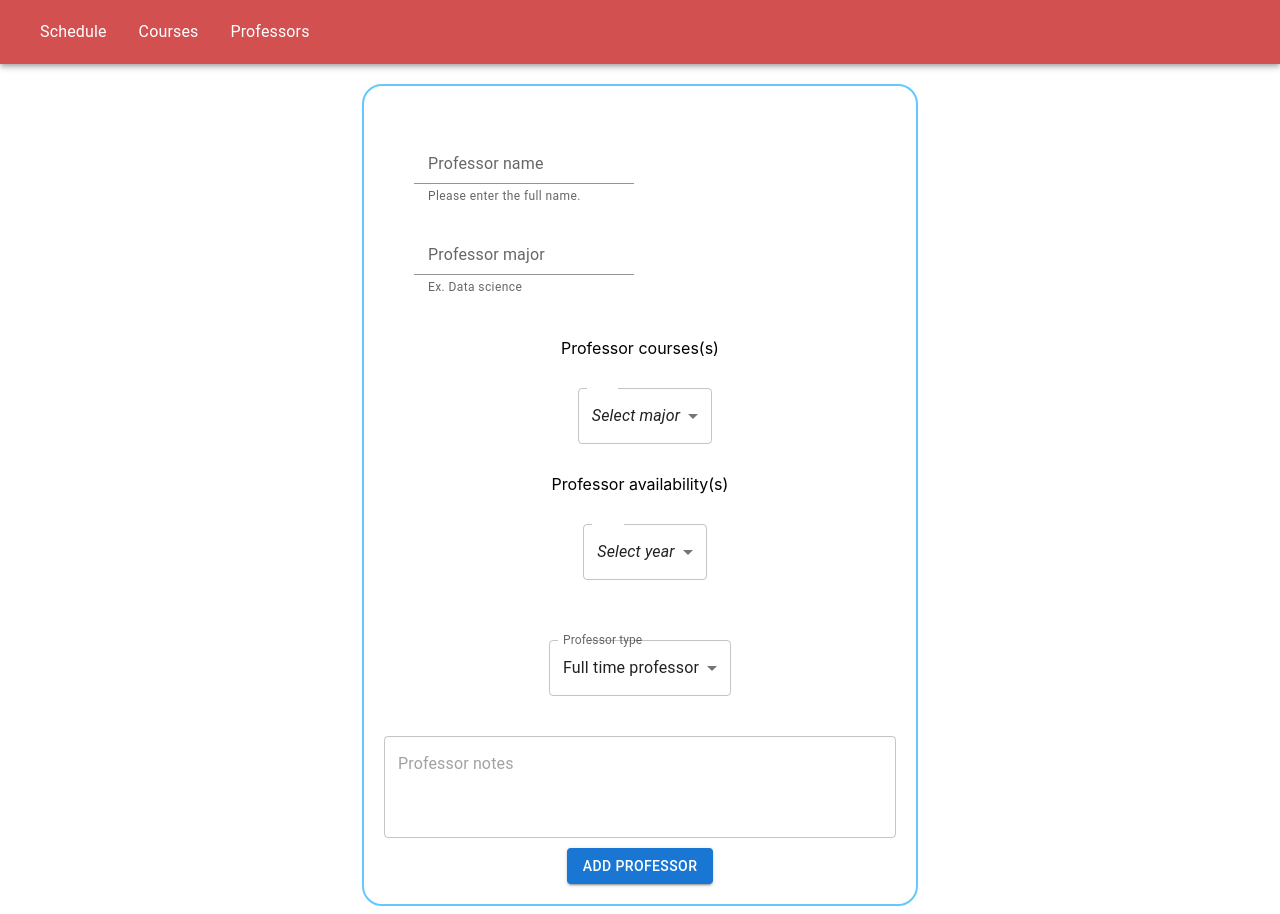
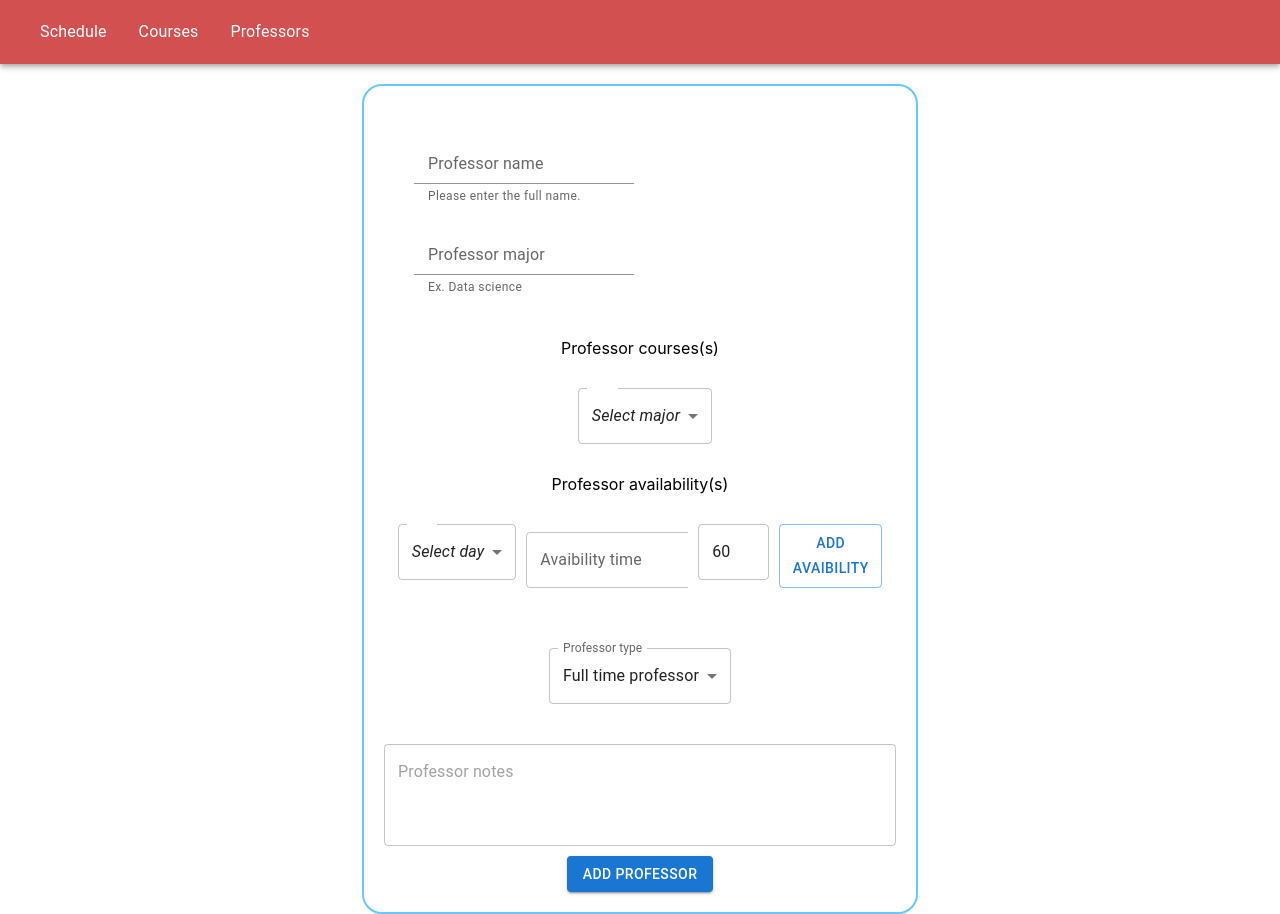
Before and after one commit to omaranBazna/schaduler, a React (Create React App) app: page /addprofessor in a window 1280 px wide. Built offline with nearby package versions, Linux system fonts and the light colour scheme.

Commit message:
finish add professor form

```diff
--- a/src/App.css
+++ b/src/App.css
@@ -139,3 +139,11 @@
 .left-right:hover{
   opacity: 1;
 }
+
+
+
+.availability-comp div{
+  padding:10px;
+  background-color: #3ec9f025;
+  border-radius: 10px;
+}
--- a/src/pages/AddCourse.js
+++ b/src/pages/AddCourse.js
@@ -95,7 +95,7 @@ const AddCourse=()=>{
 
   }
 
-  return <div style={{height:"100%",width:"100%" ,display:"flex",flexDirection:"column",alignItems:"center",justifyContent:"start"}}>
+  return <div style={{height:"100%",width:"100%",marginTop:"20px" ,display:"flex",flexDirection:"column",alignItems:"center",justifyContent:"start"}}>
    <div style={{border:"2px solid rgb(100,200,255)"
    ,padding:'20px',borderRadius:"20px",
    gap:"10px",
--- a/src/pages/AddProfessor.js
+++ b/src/pages/AddProfessor.js
@@ -4,33 +4,25 @@ import MenuItem from '@mui/material/MenuItem';
 import Select, { SelectChangeEvent } from '@mui/material/Select';
 import { useState } from 'react';
 import DeleteForeverIcon from '@mui/icons-material/DeleteForever';
+import { DemoContainer } from '@mui/x-date-pickers/internals/demo';
+import { AdapterDayjs } from '@mui/x-date-pickers/AdapterDayjs';
+import { LocalizationProvider } from '@mui/x-date-pickers/LocalizationProvider';
+import { TimePicker } from '@mui/x-date-pickers/TimePicker';
 
+
+import "../App.css"
+import dayjs from 'dayjs';
 const majorsMap={
    "1":"Electrical engineering",
    "2":"Robotics",
    "3":"Computer science"
 }
 
-const yearsMap={
-   "1":"First",
-   "2":"Second",
-   "3":"Third",
-   "4":"Fourth",
-   "5":"Graduate"
+const daysMap={
+   "1":"Monday","2":"Tuesday","3":"Wenesday","4":"Thursday","5":"Friday"
 }
-
-const semestersMap={
-   "1":"Fall",
-   "2":"Winter",
-   "3":"Summer"
-}
-const typesMap={
-   "1":"online",
-   "2":"inperson",
-   "3":"async",
-   "4":"online+inperson"
-}
-
+const startTime = dayjs().set('hour', 8).startOf('hour');
+const endTime = dayjs().set('hour', 23).startOf('hour');
 
 const TagComp=({content,index,array,setArray,map})=>{
 
@@ -53,11 +45,13 @@ const TagComp=({content,index,array,setArray,map})=>{
 
 const AddProfessor=()=>{
   const [majors,setMajors]=useState([])
-  const [years,setYears]=useState([])
-  const [semesters,setSemesters]=useState([])
-  const [hasLab,setHasLab]=useState(false)
-  const [courseType,setCourseType]=useState(1)
+
+  const [availabilities,setAvailabilities]=useState([])
+  const [professorType,setProfessorType]=useState(1)
   const [courseNotes,setCourseNotes]=useState("")
+  const [day,setDay]=useState(0)
+  const [time,setTime]=useState("8:00a.m.")
+  const [duration,setDuration]=useState(60)
   const handleSelectMajor=(e)=>{
    let val=e.target.value
    if(val==0) return;
@@ -70,27 +64,24 @@ const AddProfessor=()=>{
 
   }
 
-  const handleSelectYear=(e)=>{
-   let val=e.target.value
-   if(val==0) return;
 
-   for(let i=0;i<years.length;i++){
-    if(years[i]==val) return
-   }
+  const handleAddAvailability=()=>{
+   if(day==0) return
+   if(duration<60 || duration >180 ) return
 
-   setYears([...years,e.target.value])
+   setAvailabilities([...availabilities,{
+      day,time,duration
+   }])
+  }
 
-  }
-  const handleSelectSemester=(e)=>{
-   let val=e.target.value
-   if(val==0) return;
+  const AvailabilityComp=({item,index,availabilities,setAvailabilities})=>{
+       return <div className="availability-comp" style={{border:"1px solid #3ec9f0", padding:"10px",borderRadius:"10px",  width:"100%",justifyContent:"center",display:'flex',gap:"30px"}}>
 
-   for(let i=0;i<semesters.length;i++){
-    if(semesters[i]==val) return
-   }
-
-   setSemesters([...semesters,e.target.value])
-
+         <div>{daysMap[item.day]}</div> <div> {item.time.format('H-m')} </div> <div>{item.duration} minutes</div>
+         <DeleteForeverIcon style={{cursor:"pointer"}} onClick={()=>{
+             setAvailabilities(availabilities.filter((_,inx)=>inx!=index))
+         }}/>
+       </div>
   }
 
   return <div style={{height:"100%",width:"100%",marginTop:"20px" ,display:"flex",flexDirection:"column",alignItems:"center",justifyContent:"start"}}>
@@ -138,27 +129,45 @@ const AddProfessor=()=>{
 </FormControl>
 
 <Divider textAlign="left">Professor availability(s) </Divider>
+{availabilities.map((item,index)=>{
+   return <AvailabilityComp availabilities={availabilities} setAvailabilities={setAvailabilities} item={item} index={index} />
+})}
 
 <FormControl style={{display:"flex",flexDirection:"row",gap:"10px",padding:"20px"}}>
-
-   <Box style={{display:"flex",flexDirection:"row",gap:"20px"}}>{years.map((item,index)=> {
-      return <TagComp map={yearsMap} content={item} index={index} array={years} setArray={setYears}/>})
-      } </Box>
+   <div>
+{/*<InputLabel htmlFor="demo-simple-select">Avaibility day</InputLabel> */}
        <Select
           labelId="demo-simple-select-label"
           id="demo-simple-select"
-          value={0}
-          label="Age"
-          onChange={ handleSelectYear}
+          value={day}
+          label="Day"
+          onChange={ (e)=>{setDay(e.target.value)}}
         >
-          <MenuItem value={0}><i>Select year</i></MenuItem>
-          <MenuItem value={1}>First</MenuItem>
-          <MenuItem value={2}>Second</MenuItem>
-          <MenuItem value={3}>Third</MenuItem>
-          <MenuItem value={4}>Fourth</MenuItem>
-          <MenuItem value={5}>Graduate</MenuItem>
+          <MenuItem value={0}><i>Select day</i></MenuItem>
+          <MenuItem value={1}>Monday</MenuItem>
+          <MenuItem value={2}>Tuesday</MenuItem>
+          <MenuItem value={3}>Wensday</MenuItem>
+          <MenuItem value={4}>Thursday</MenuItem>
+          <MenuItem value={5}>Friday</MenuItem>
         </Select>
+      </div>
+        <LocalizationProvider dateAdapter={AdapterDayjs}>
+      <DemoContainer components={['TimePicker']}>
+        <TimePicker onChange={(e)=>{
+         setTime(e)
+        }} minTime={startTime} maxTime={endTime}  label="Avaibility time" />
+      </DemoContainer>
+    </LocalizationProvider>
 
+<div>
+   {/* <InputLabel htmlFor="duration">Duration (minutes) </InputLabel> */}
+    <TextField
+     id="duration"
+    value={duration} onChange={(e)=>{
+      setDuration(e.target.value)
+    }} inputProps={{ type: 'number' ,max:"180" ,min:"60" ,step:"10"}} />
+</div>
+<Button onClick={handleAddAvailability} variant='outlined' > Add Avaibility</Button>
 </FormControl>
 
 
@@ -171,13 +180,13 @@ const AddProfessor=()=>{
    <Select
           labelId="demo-simple-select-label"
           id="demo-simple-select"
-          value={courseType}
-          label="Age"
-          onChange={(e)=>{setCourseType(e.target.value)}}
+          value={professorType}
+          label="professor type"
+          onChange={(e)=>{setProfessorType(e.target.value)}}
         >
 
           <MenuItem value={1}>Full time professor</MenuItem>
-          <MenuItem value={2}>adejecent professor</MenuItem>
+          <MenuItem value={2}>adjunct professor</MenuItem>
 
 
         </Select>
```
